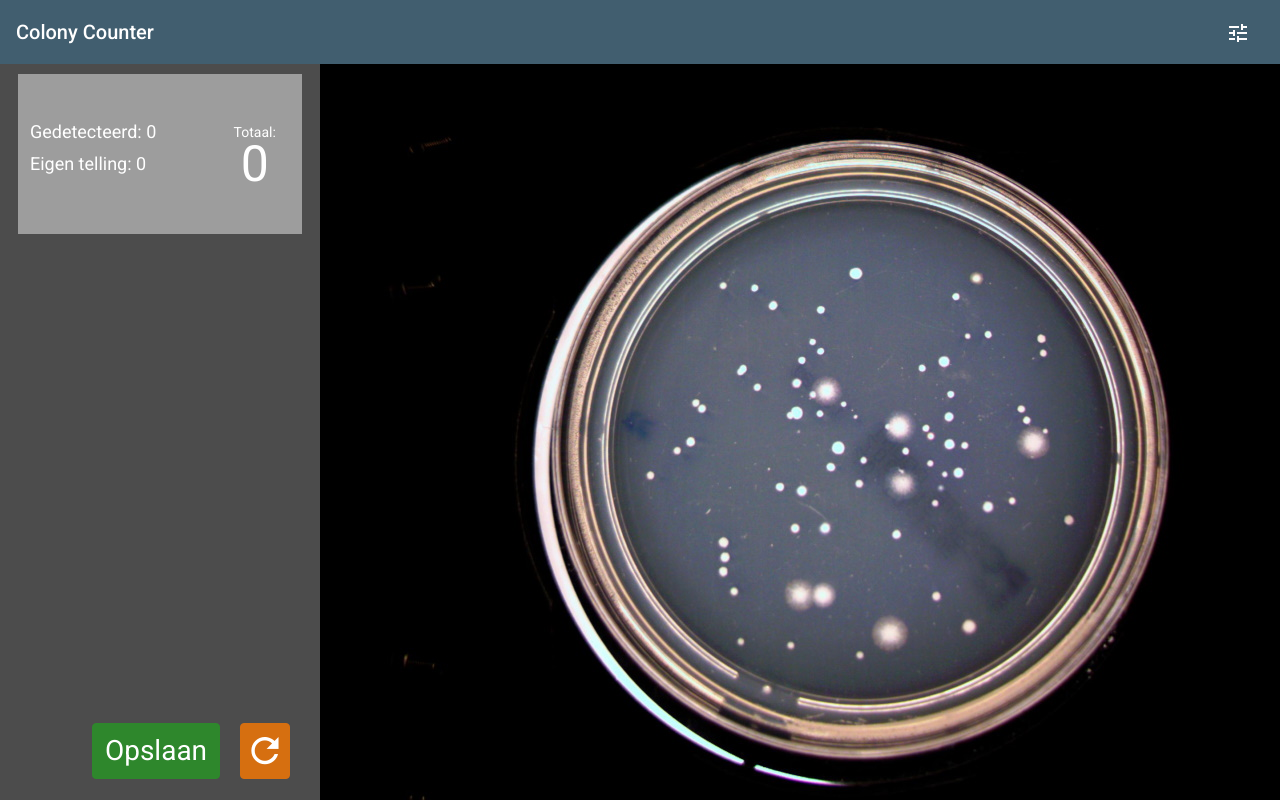
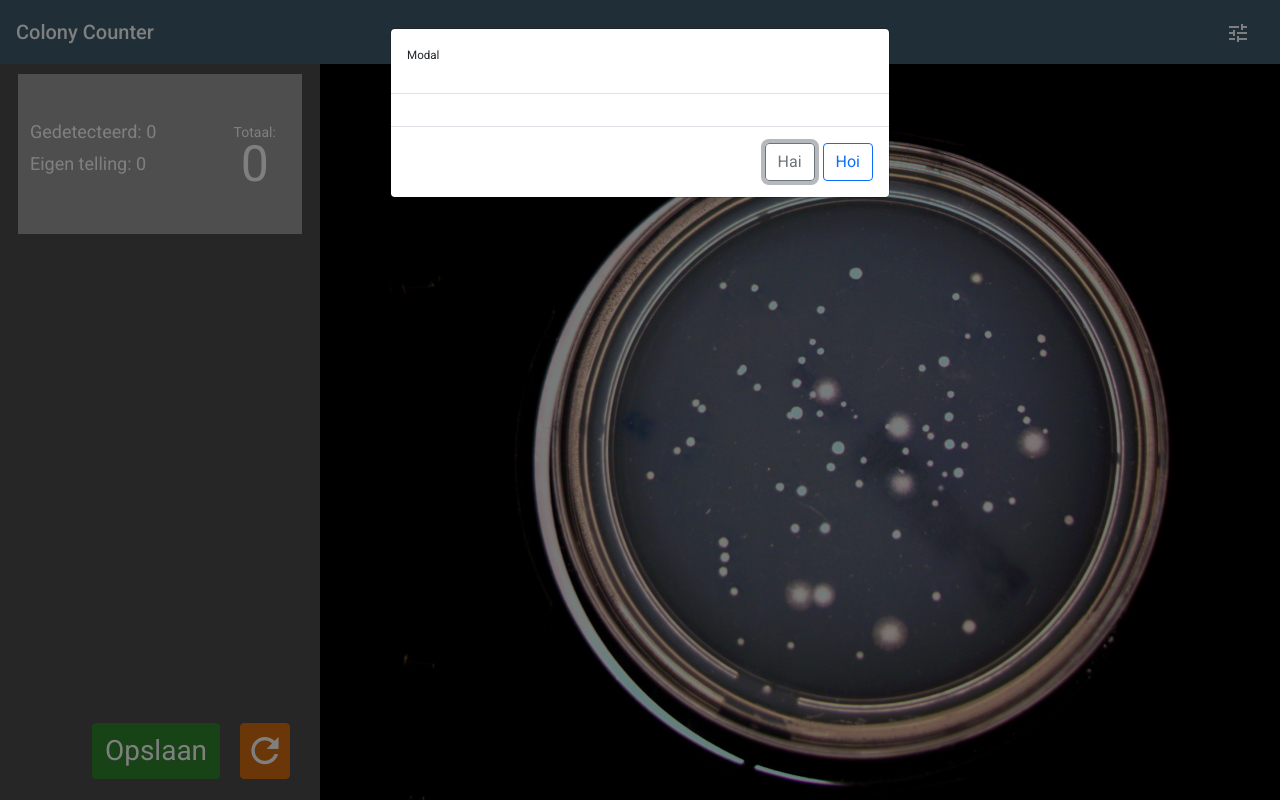
Before and after one commit to jobberz77/Colony-counter, an Angular app in the folder frontend/colony-counter/: page / in a window 1280 px wide. Both pictures are taken after a click on the button "tune". Built offline with nearby package versions, Linux system fonts and the light colour scheme.

Commit message:
Added most basic form of modal popup for settings

```diff
--- a/frontend/colony-counter/src/app/app.module.ts
+++ b/frontend/colony-counter/src/app/app.module.ts
@@ -9,11 +9,13 @@ import { FontAwesomeModule } from '@fortawesome/angular-fontawesome';
 import { BrowserAnimationsModule } from '@angular/platform-browser/animations';
 import { MatToolbarModule } from '@angular/material/toolbar';
 import { MatIconModule } from '@angular/material/icon';
+import { SettingsComponent } from './home/settings/settings.component';
 
 @NgModule({
   declarations: [
     AppComponent,
-    HomeComponent
+    HomeComponent,
+    SettingsComponent
   ],
   imports: [
     BrowserModule,
--- a/frontend/colony-counter/src/app/home/home.component.html
+++ b/frontend/colony-counter/src/app/home/home.component.html
@@ -3,7 +3,7 @@
     <mat-toolbar>
         <span>Colony Counter</span>
         <span class="header-spacer"></span>
-        <button mat-icon-tune class="icon-button">
+        <button mat-icon-tune class="icon-button" (click)="openSettingsModal()">
             <mat-icon>tune</mat-icon>
         </button>
     </mat-toolbar>
@@ -51,4 +51,8 @@
         </div>
     </div>
 
+    <settings-modal #modal>
+        <!--  body of the modal  -->
+    </settings-modal>
+
 </div>
--- a/frontend/colony-counter/src/app/home/home.component.ts
+++ b/frontend/colony-counter/src/app/home/home.component.ts
@@ -1,6 +1,7 @@
-import { AfterViewChecked, AfterViewInit, Component, OnInit } from '@angular/core';
+import { AfterViewChecked, AfterViewInit, Component, OnInit, ViewChild } from '@angular/core';
 import { reduce } from 'rxjs';
 import { CountModel } from 'src/shared/models/CountModel';
+import { SettingsComponent } from './settings/settings.component';
 
 @Component({
 	selector: 'home-component',
@@ -8,6 +9,8 @@ import { CountModel } from 'src/shared/models/CountModel';
 	styleUrls: ['./home.component.less']
 })
 export class HomeComponent implements OnInit {
+
+	@ViewChild('modal') private settingsModal: SettingsComponent
 
 	// Image and drawing variables
 	canvasElement: HTMLCanvasElement;
@@ -30,6 +33,10 @@ export class HomeComponent implements OnInit {
 		this.initializeCanvas();
 	}
 
+	openSettingsModal() {
+		return this.settingsModal.open();
+	}
+
 	initializeCanvas() {
 		this.canvasElement = document.getElementById("canvas") as HTMLCanvasElement;
 		this.canvasContext = this.canvasElement.getContext("2d");
@@ -37,47 +44,13 @@ export class HomeComponent implements OnInit {
 		this.drawOnImage();
 	}
 
-
-	drawOnImage() {
-		// if an image is present,
-		// the image passed as a parameter is drawn in the canvas
-		this.canvasElement.onmousedown = (e) => {
-			this.canvasContext.beginPath();
-			this.canvasContext.lineWidth = this.drawSize;
-			this.canvasContext.strokeStyle = this.drawColor;
-			this.canvasContext.lineJoin = "round";
-			this.canvasContext.lineCap = "round";
-			this.canvasContext.moveTo(e.clientX - 384, e.clientY - 64);
-			this.canvasContext.lineTo(e.clientX - 384, e.clientY - 64);
-			this.canvasContext.stroke();
-
-			this.saveCount(e.clientX  - 384, e.clientY - 64);
-		};
-
-		var self = this;
-		this.canvasElement.onmouseup = function () {
-			self.canvasContext.closePath();
-		};
-
-		var self = this;
-
-		this.image = new Image();
-		this.image.src = './../../assets/images/colony_image_sm.jpg';
-		this.image.width = 1153;
-		this.image.height = 865;
-		this.image.onload = function () {
-			self.canvasContext.drawImage(self.image, 0, 0, 1153, 865);
-		}
-	}
-
-	saveCount(x: number, y: number) {
+	addCount(x: number, y: number) {
 		this.countList.push(new CountModel(x, y));
 	}
 
 	undoLastCount() {
 		if (this.countList.length > 0) {
 			this.countList.pop();
-			console.log('current stack:', this.countList);
 
 			this.resetCount();
 		}
@@ -92,7 +65,36 @@ export class HomeComponent implements OnInit {
 			this.canvasContext.moveTo(count.x, count.y);
 			this.canvasContext.lineTo(count.x, count.y);
 			this.canvasContext.stroke();
-			})
+			});
+	}
+
+	drawOnImage() {
+		var self = this;
+
+		this.canvasElement.onmousedown = (e) => {
+			this.canvasContext.beginPath();
+			this.canvasContext.lineWidth = this.drawSize;
+			this.canvasContext.strokeStyle = this.drawColor;
+			this.canvasContext.lineJoin = "round";
+			this.canvasContext.lineCap = "round";
+			this.canvasContext.moveTo(e.clientX - 384, e.clientY - 64);
+			this.canvasContext.lineTo(e.clientX - 384, e.clientY - 64);
+			this.canvasContext.stroke();
+
+			this.addCount(e.clientX  - 384, e.clientY - 64);
+		};
+
+		this.canvasElement.onmouseup = function () {
+			self.canvasContext.closePath();
+		};
+
+		this.image = new Image();
+		this.image.src = './../../assets/images/colony_image_sm.jpg';
+		this.image.width = 1153;
+		this.image.height = 865;
+		this.image.onload = function () {
+			self.canvasContext.drawImage(self.image, 0, 0, 1153, 865);
+		}
 	}
 
 }
--- /dev/null
+++ b/frontend/colony-counter/src/app/home/settings/settings.component.html
@@ -0,0 +1,20 @@
+<ng-template #modal>
+    <div class="modal-header">
+      <h5 class="modal-title">Modal</h5>
+    </div>
+    <div class="modal-body">
+      <ng-content></ng-content>
+    </div>
+    <div class="modal-footer">
+      <button type="button"
+              class="btn btn-outline-secondary"
+              (click)="dismiss()">
+        Hai
+      </button>
+      <button type="button"
+              class="btn btn-outline-primary"
+              (click)="close()">
+        Hoi
+      </button>
+    </div>
+  </ng-template>
--- /dev/null
+++ b/frontend/colony-counter/src/app/home/settings/settings.component.ts
@@ -0,0 +1,33 @@
+import { Component, Injectable, Input, OnInit, TemplateRef, ViewChild } from '@angular/core'
+import { NgbModal, NgbModalRef } from '@ng-bootstrap/ng-bootstrap'
+
+@Component({
+    selector: 'settings-modal',
+    templateUrl: './settings.component.html',
+    styleUrls: ['./settings.component.less']
+  })
+
+  @Injectable()
+  export class SettingsComponent {
+
+    @ViewChild('modal') private modalContent: TemplateRef<SettingsComponent>;
+    private modalRef: NgbModalRef;
+
+    constructor(private modalService: NgbModal) {}
+
+    open() {
+        return new Promise<boolean>(resolve => {
+            this.modalRef = this.modalService.open(this.modalContent)
+            this.modalRef.result.then(resolve, resolve)
+          })
+    }
+
+    close() {
+        this.modalRef.close();
+    }
+
+    dismiss() {
+        this.modalRef.dismiss();
+    }
+
+  }
```
Also changed, not shown: frontend/colony-counter/src/app/home/settings/settings.component.less (added).
